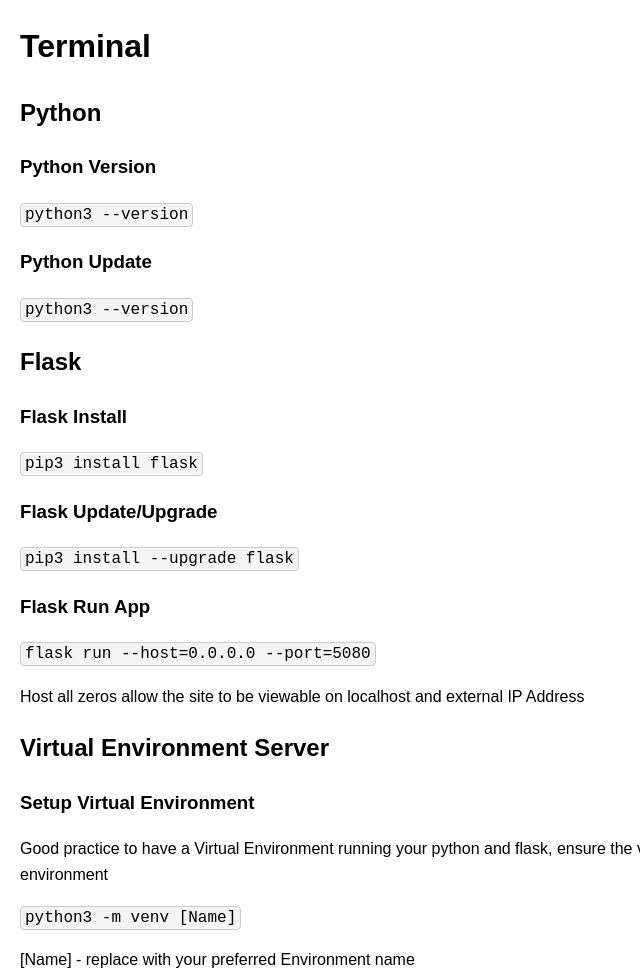
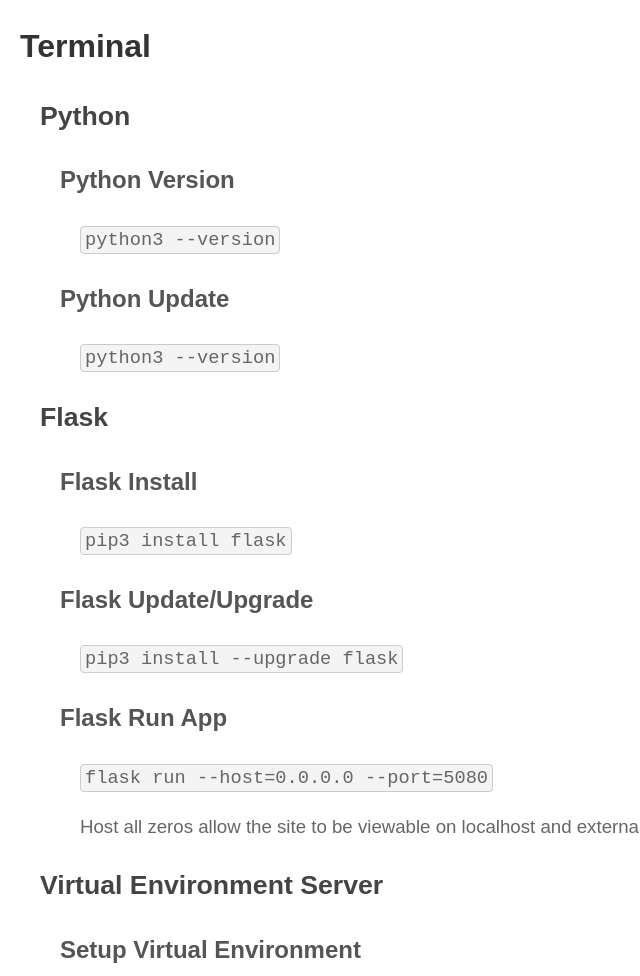
Before and after one commit to xloalx/myPythonPath, a plain HTML site: page index.html in a window 1280 px wide. Shown: the top 976 px of the page, without its empty margins (0-640 px from the left). Drawn offline with Linux system fonts and the light colour scheme.

Commit message:
Update index.html

```diff
--- a/index.html
+++ b/index.html
@@ -9,6 +9,26 @@
             font-family: Arial, sans-serif;
             margin: 20px;
             line-height: 1.6;
+        }
+        h1 {
+            font-size: 24pt;
+            color: #333;
+            margin-left: 0;
+        }
+        h2 {
+            font-size: 20pt;
+            color: #444;
+            margin-left: 20px;
+        }
+        h3 {
+            font-size: 18pt;
+            color: #555;
+            margin-left: 40px;
+        }
+        p {
+            font-size: 14pt;
+            color: #666;
+            margin-left: 60px;
         }
         code {
             background-color: #f4f4f4;
```
Lines whose indentation alone changed are shown as unchanged.
